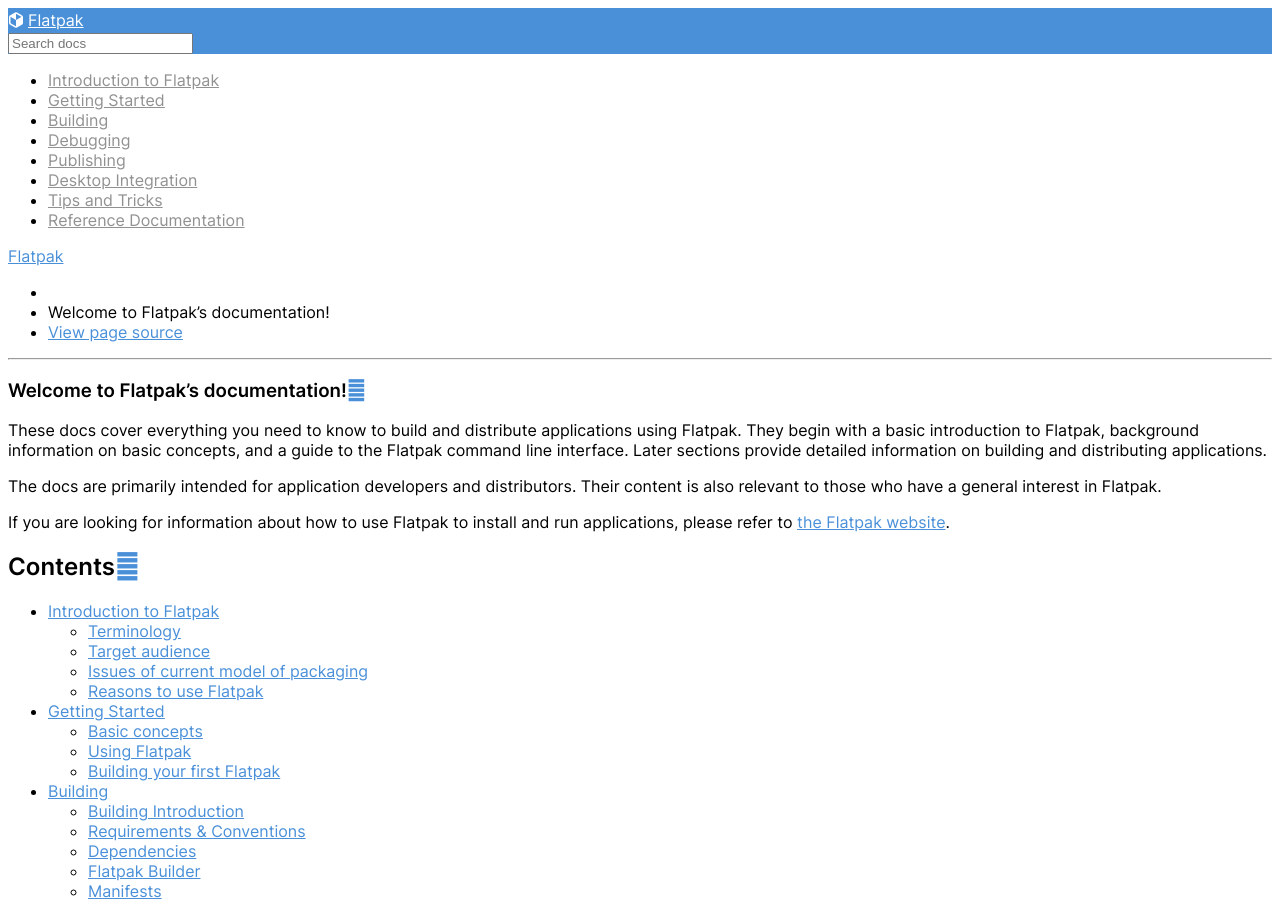
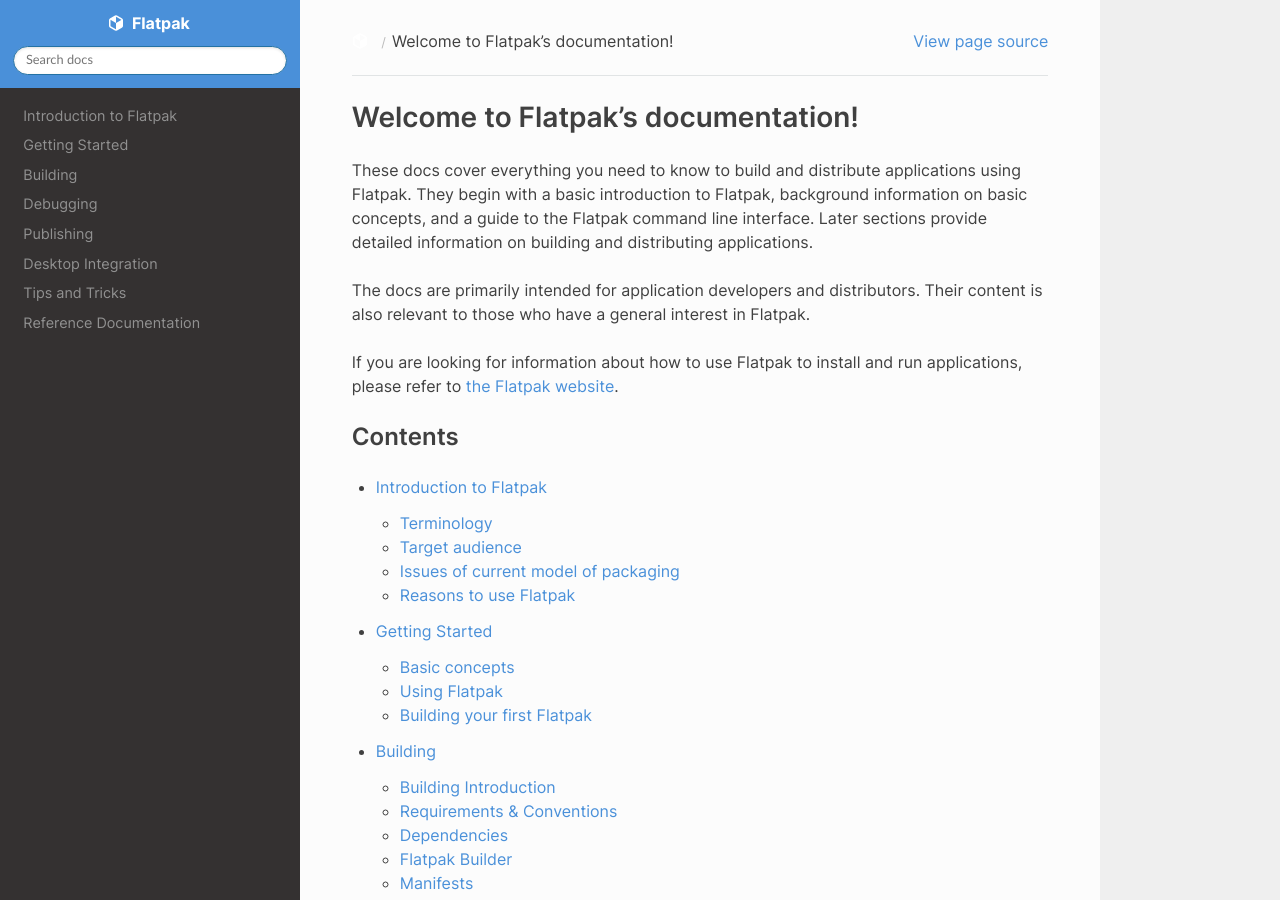
Before and after one commit to flatpak/flatpak-docs, a Sphinx documentation site: the page built from docs/index.rst, in a window 1280 px wide and 900 px high. Built offline with Sphinx 7.4.7 and the Read the Docs theme 2.0.0, drawn with Linux system fonts in a browser that asks for light colours.

Commit message:
Migrate html_context.css_files to html_css_files
The use of html_context = {'css_files': []} replaces stylesheets
provided by default (pygments.css and css/theme.css), which
causes the generated documentation to be unformatted due to
incomplete CSS specification.

There's recomendation of using app.add_stylesheet('file.css'),
but it is deprecated since 1.8.0, was going to removed in
Sphinx 4.0 and then it was postponed to Sphinx 6.0.

Now, html_css_files = [] was added in 1.8.0 to append CSS
files, and will solve #361 by including flatpak-docs stylesheets
to the default CSS stylesheets.

```diff
--- a/docs/conf.py
+++ b/docs/conf.py
@@ -88,13 +88,11 @@ gettext_compact = False
 #
 html_theme = 'sphinx_rtd_theme'
 
-html_context = {
-    'css_files': [
-        '_static/dark.css',
-        '_static/theme_overrides.css', #GNOME specific overrides
-        'https://fonts.googleapis.com/css?family=Overpass:400,600,700|Source+Sans+Pro:400,400i,700,700i&display=swap&subset=latin-ext', # Web fonts
-        ],
-    }
+html_css_files = [
+    'dark.css',
+    'theme_overrides.css', #GNOME specific overrides
+    'https://fonts.googleapis.com/css?family=Overpass:400,600,700|Source+Sans+Pro:400,400i,700,700i&display=swap&subset=latin-ext', # Web fonts
+]
 
 # Theme options are theme-specific and customize the look and feel of a theme
 # further.  For a list of options available for each theme, see the
```
